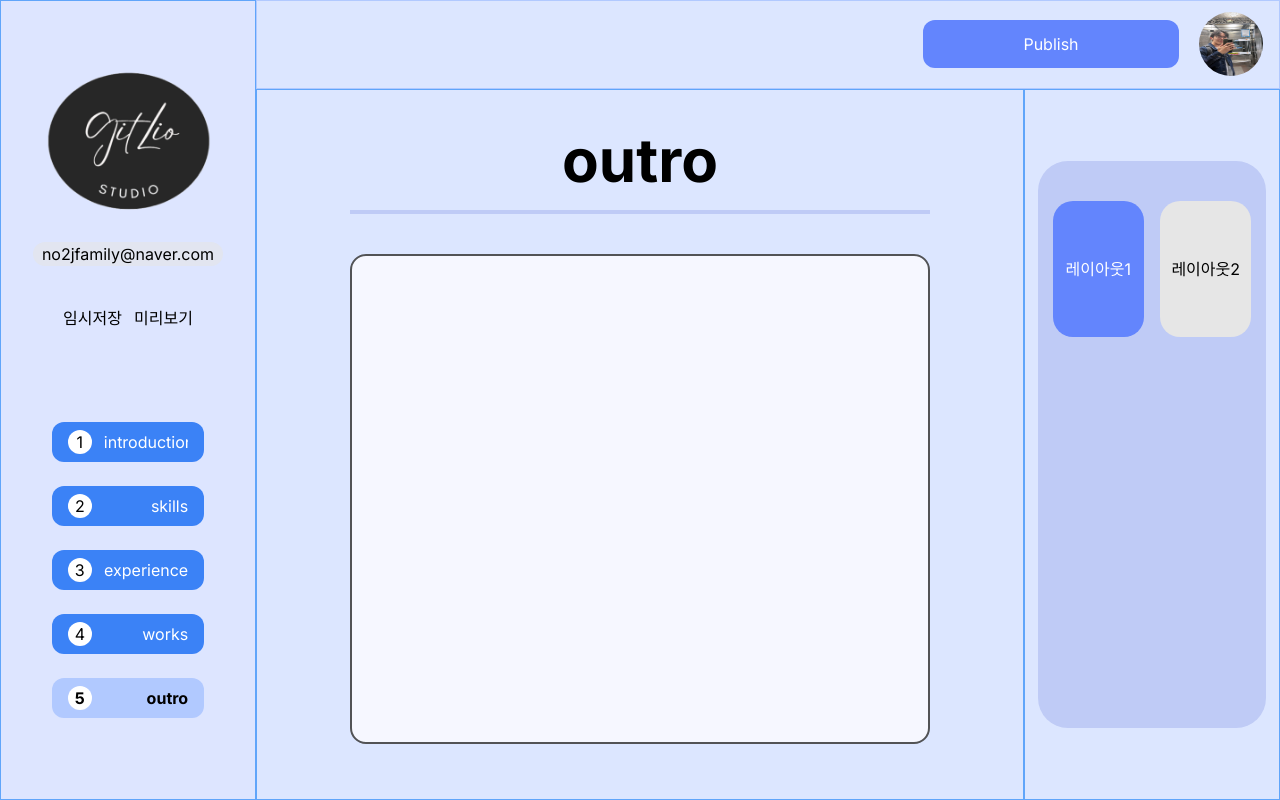
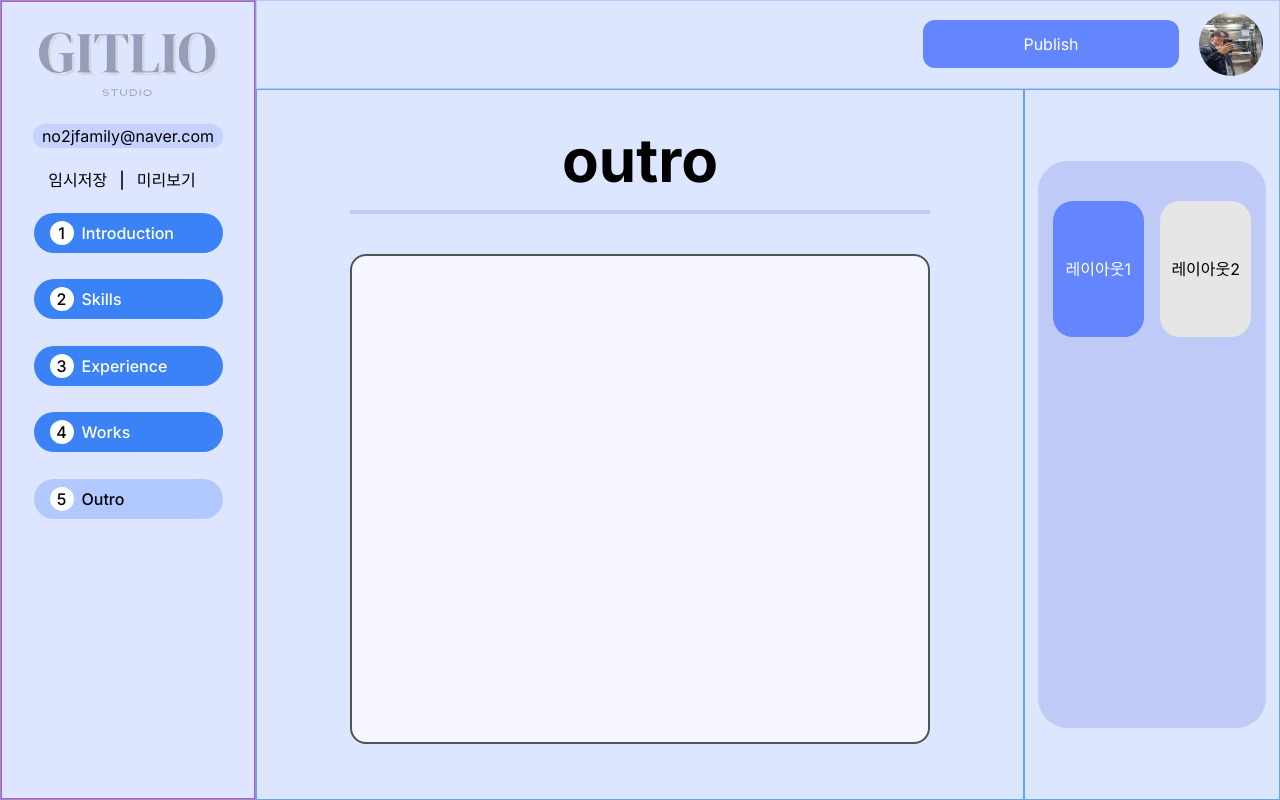
Before and after one commit to TU-GitLio/frontend, a Next.js app in the folder gitlio/: page /outro in a window 1280 px wide. Built offline with nearby package versions, Linux system fonts and the light colour scheme.

Commit message:
feat: 화면 스크린 설정 및 반응형 디자인 구현

```diff
--- a/gitlio/components/SideBar.tsx
+++ b/gitlio/components/SideBar.tsx
@@ -1,7 +1,7 @@
 "use client";
 
+import Link from "next/link";
 import { usePathname } from "next/navigation";
-import Link from "next/link";
 
 export default function SideBar() {
   const pathName = usePathname();
@@ -9,106 +9,135 @@ export default function SideBar() {
   const titleUrl = titleArray[titleArray.length - 1];
 
   return (
-    <div className="flex flex-col items-center w-full h-full py-10 bg-[#DDE5FF] ">
-      <img src="/image81.png" alt="Profile Image" />
-      <div className="text-center">
-        <div className="bg-[#e2e5f0]  w-[190px] md:w-3/5 sm:w-3/5 md:hidden sm:hidden rounded-[12px]">
-          <span className="w-full md:hidden sm:hidden">
-            no2jfamily@naver.com
-          </span>
+    <div className="flex h-full w-full sm:h-full">
+      <div className="flex flex-col items-center w-full bg-[#DDE5FF] border border-pink-500">
+        <div className="text-center mt-[10%] ">
+          <img
+            src="/gitlio.png"
+            alt="Profile Image"
+            className="lg:w-[100%] lg:h-[75%]"
+          />
         </div>
+        <div className="flex w-[190px] items-center justify-center bg-[#C6D2FF] rounded-[12px] md:hidden sm:hidden">
+          <div className="font-normal">no2jfamily@naver.com</div>
         </div>
-      <div className="flex flex-row mt-10 shrink-0 sm:hidden">
-        <div className="mr-3">임시저장</div>
-        <div>미리보기</div>
+        <div className="flex flex-row mt-[8%] mb-[3%] shrink-0 sm:mt-10">
+          <div className="mr-3 font-medium">임시저장</div>
+          <div className="mr-3 font-medium">|</div>
+          <div className="mr-3 font-medium">미리보기</div>
         </div>
-      <div className="flex flex-col w-3/5 md:w-3/5 sm:w-3/5 mt-20">
+        <div className="flex flex-col w-[75%] h-full xl:justify-center">
           <Link href={"/introduction"}>
             {titleUrl === "introduction" ? (
-            <button className="flex flex-row flex-grow justify-between w-full rounded-xl bg-[#B1C9FF] text-black py-2 px-4 my-3">
-              <div className="bg-white w-6 h-[20] rounded-full text-black  mr-3 shrink-0">
-                <span className="font-bold">1</span>
+              <button className="flex flex-row flex-grow justify-between w-full rounded-full bg-[#B1C9FF] text-black py-2 px-4 my-[7%]">
+                <div className="bg-white w-6 h-[20] rounded-full text-black shrink-0">
+                  <span className="font-medium">1</span>
                 </div>
-              <div className="overflow-hidden font-bold">introduction</div>
+                <div className="mr-auto ml-2 font-medium md:truncate sm:truncate">
+                  <span className="">Introduction</span>
+                </div>
               </button>
             ) : (
-            <button className="flex flex-row flex-grow justify-between w-full rounded-xl bg-blue-500 text-white py-2 px-4 my-3">
-              <div className="bg-white w-6 h-[20] rounded-full text-black  mr-3 shrink-0">
-                <span>1</span>
+              <button className="flex flex-row flex-grow justify-between w-full rounded-full bg-blue-500 text-white py-2 px-4 my-[7%]">
+                <div className="bg-white w-6 h-[20] rounded-full text-black shrink-0">
+                  <span className="font-medium">1</span>
                 </div>
-              <div className="overflow-hidden">introduction</div>
+                <div className="mr-auto ml-2 font-medium md:truncate sm:truncate">
+                  Introduction
+                </div>
               </button>
             )}
           </Link>
+
           <Link href={"/skills"}>
             {titleUrl === "skills" ? (
-            <button className="flex flex-row flex-grow justify-between w-full rounded-xl bg-[#B1C9FF] text-black py-2 px-4 my-3">
-              <div className="bg-white w-6 h-[20] rounded-full text-black  mr-3 shrink-0">
-                <span className="font-bold">2</span>
+              <button className="flex flex-row flex-grow justify-between w-full rounded-full bg-[#B1C9FF] text-black py-2 px-4 my-[7%]">
+                <div className="bg-white w-6 h-[20] rounded-full text-black shrink-0">
+                  <span className="font-medium">2</span>
                 </div>
-              <div className="overflow-hidden font-bold">skills</div>
+                <div className="mr-auto ml-2 font-medium md:truncate sm:truncate">
+                  Skills
+                </div>
               </button>
             ) : (
-            <button className="flex flex-row flex-grow justify-between w-full rounded-xl bg-blue-500 text-white py-2 px-4 my-3">
-              <div className="bg-white w-6 h-[20] rounded-full text-black  mr-3 shrink-0">
-                <span>2</span>
+              <button className="flex flex-row flex-grow justify-between w-full rounded-full bg-blue-500 text-white py-2 px-4 my-[7%]">
+                <div className="bg-white w-6 h-[20] rounded-full text-black shrink-0">
+                  <span className="font-medium">2</span>
                 </div>
-              <div className="overflow-hidden">skills</div>
+                <div className="mr-auto ml-2 font-medium md:truncate sm:truncate">
+                  Skills
+                </div>
               </button>
             )}
           </Link>
+
           <Link href={"/experience"}>
             {titleUrl === "experience" ? (
-            <button className="flex flex-row flex-grow justify-between w-full rounded-xl bg-[#B1C9FF] text-black py-2 px-4 my-3">
-              <div className="bg-white w-6 h-[20] rounded-full text-black  mr-3 shrink-0">
-                <span className="font-bold">3</span>
+              <button className="flex flex-row flex-grow justify-between w-full rounded-full bg-[#B1C9FF] text-black py-2 px-4 my-[7%]">
+                <div className="bg-white w-6 h-[20] rounded-full text-black shrink-0">
+                  <span className="font-medium">3</span>
                 </div>
-              <div className="overflow-hidden font-bold">experience</div>
+                <div className="mr-auto ml-2 font-medium md:truncate sm:truncate">
+                  Experience
+                </div>
               </button>
             ) : (
-            <button className="flex flex-row flex-grow justify-between w-full rounded-xl bg-blue-500 text-white py-2 px-4 my-3">
-              <div className="bg-white w-6 h-[20] rounded-full text-black  mr-3 shrink-0">
-                <span>3</span>
+              <button className="flex flex-row flex-grow justify-between w-full rounded-full bg-blue-500 text-white py-2 px-4 my-[7%]">
+                <div className="bg-white w-6 h-[20] rounded-full text-black shrink-0">
+                  <span className="font-medium">3</span>
                 </div>
-              <div className="overflow-hidden">experience</div>
+                <div className="mr-auto ml-2 font-medium md:truncate sm:truncate">
+                  Experience
+                </div>
               </button>
             )}
           </Link>
+
           <Link href={"/works"}>
             {titleUrl === "works" ? (
-            <button className="flex flex-row flex-grow justify-between w-full rounded-xl bg-[#B1C9FF] text-black py-2 px-4 my-3">
-              <div className="bg-white w-6 h-[20] rounded-full text-black  mr-3 shrink-0">
-                <span className="font-bold">4</span>
+              <button className="flex flex-row flex-grow justify-between w-full rounded-full bg-[#B1C9FF] text-black py-2 px-4 my-[7%]">
+                <div className="bg-white w-6 h-[20] rounded-full text-black shrink-0">
+                  <span className="font-medium">4</span>
                 </div>
-              <div className="overflow-hidden font-bold">works</div>
+                <div className="mr-auto ml-2 font-medium md:truncate sm:truncate">
+                  Works
+                </div>
               </button>
             ) : (
-            <button className="flex flex-row flex-grow justify-between w-full rounded-xl bg-blue-500 text-white py-2 px-4 my-3">
-              <div className="bg-white w-6 h-[20] rounded-full text-black  mr-3 shrink-0">
-                <span>4</span>
+              <button className="flex flex-row flex-grow justify-between w-full rounded-full bg-blue-500 text-white py-2 px-4 my-[7%]">
+                <div className="bg-white w-6 h-[20] rounded-full text-black shrink-0">
+                  <span className="font-medium">4</span>
                 </div>
-              <div className="overflow-hidden">works</div>
+                <div className="mr-auto ml-2 font-medium md:truncate sm:truncate">
+                  Works
+                </div>
               </button>
             )}
           </Link>
+
           <Link href={"/outro"}>
             {titleUrl === "outro" ? (
-            <button className="flex flex-row flex-grow justify-between w-full rounded-xl bg-[#B1C9FF] text-black py-2 px-4 my-3">
-              <div className="bg-white w-6 h-[20] rounded-full text-black  mr-3 shrink-0">
-                <span className="font-bold">5</span>
+              <button className="flex flex-row flex-grow justify-between w-full rounded-full bg-[#B1C9FF] text-black py-2 px-4 my-[7%]">
+                <div className="bg-white w-6 h-[20] rounded-full text-black shrink-0">
+                  <span className="font-medium">5</span>
                 </div>
-              <div className="overflow-hidden font-bold">outro</div>
+                <div className="mr-auto ml-2 font-medium md:truncate sm:truncatemr-auto ml-2 font-medium">
+                  Outro
+                </div>
               </button>
             ) : (
-            <button className="flex flex-row flex-grow justify-between w-full rounded-xl bg-blue-500 text-white py-2 px-4 my-3">
-              <div className="bg-white w-6 h-[20] rounded-full text-black  mr-3 shrink-0">
-                <span>5</span>
+              <button className="flex flex-row flex-grow justify-between w-full rounded-full bg-blue-500 text-white py-2 px-4 my-[7%]">
+                <div className="bg-white w-6 h-[20] rounded-full text-black shrink-0">
+                  <span className="font-medium">5</span>
                 </div>
-              <div className="overflow-hidden">outro</div>
+                <div className="mr-auto ml-2 font-medium md:truncate sm:truncate">
+                  Outro
+                </div>
               </button>
             )}
           </Link>
         </div>
       </div>
+    </div>
   );
 }
--- a/gitlio/tailwind.config.ts
+++ b/gitlio/tailwind.config.ts
@@ -16,11 +16,11 @@ const config: Config = {
     },
     screens: {
       sm: { min: "265px", max: "768px" },
-      md: { min: "620px", max: "1023px" },
-      lg: { min: "1080px" },
+      md: { min: "768px", max: "1023px" },
+      lg: { min: "1023px" },
+      xl: { min: "1300px" },
     },
     mode: "jit",
-    xl: { min: "1300px" },
   },
   plugins: [],
 };
```
Lines whose indentation alone changed are shown as unchanged.
